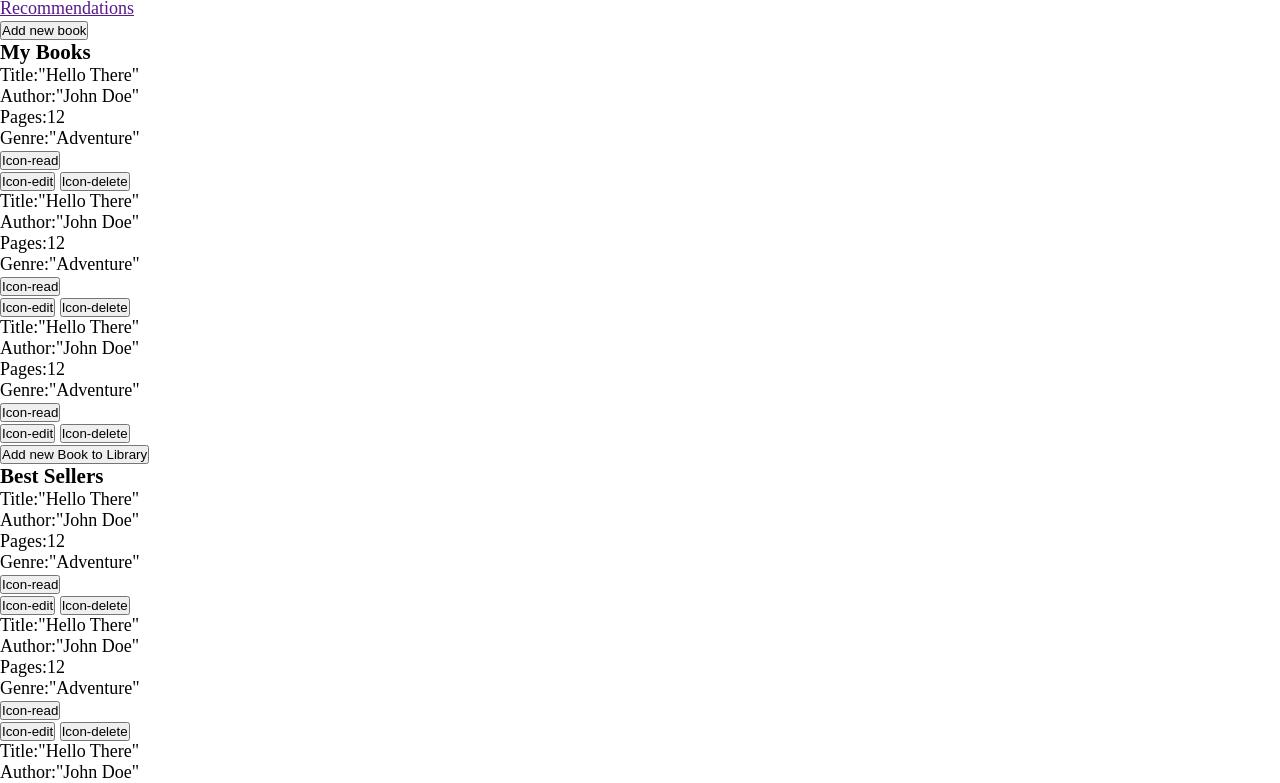
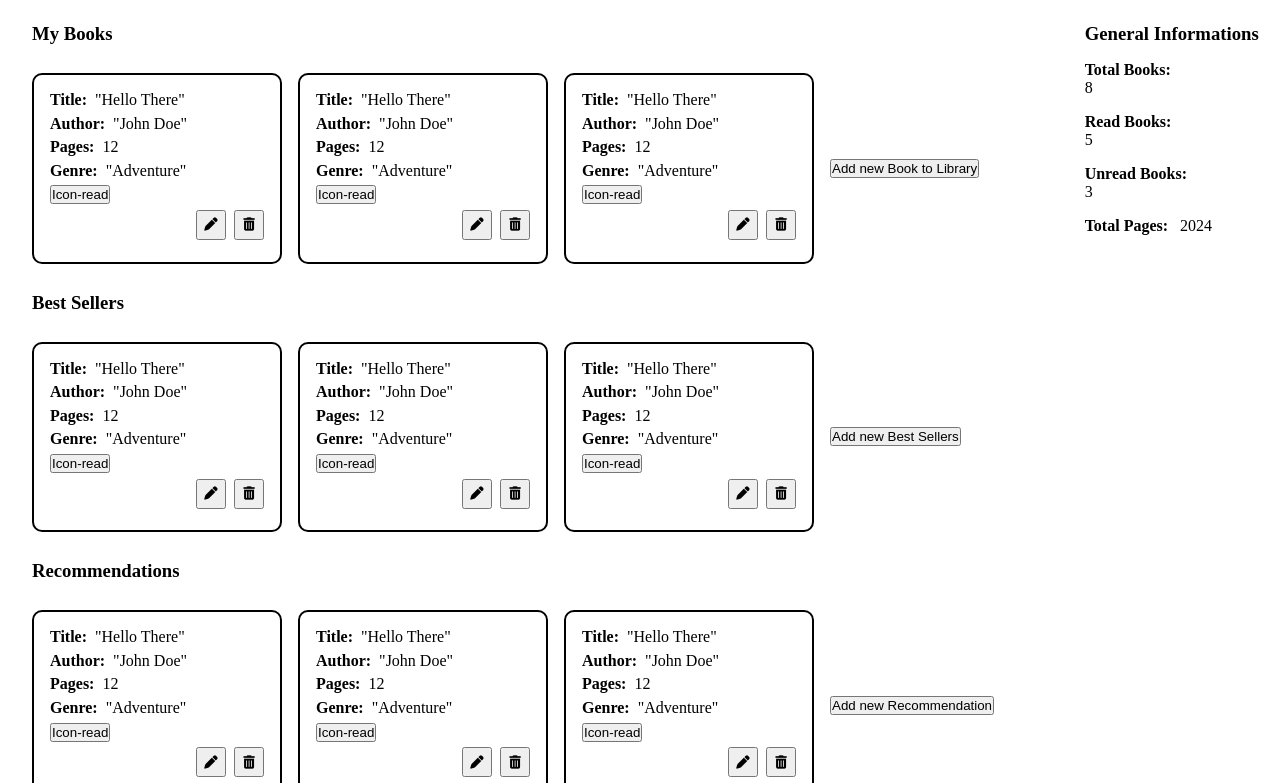
Before and after one commit to fatbardheminii/library-TOP, a plain HTML site: page index.html in a window 1280 px wide. Shown: the part 75-858 px from the top of the page. Drawn offline with Linux system fonts and the light colour scheme.

Commit message:
Style general layout using grid, flex

```diff
--- a/index.html
+++ b/index.html
@@ -5,11 +5,12 @@
     <meta name="viewport" content="width=device-width, initial-scale=1.0">
     <title>Library</title>
     <link rel="stylesheet" href="style.css">
+    <script src="https://kit.fontawesome.com/c815d48bf5.js" crossorigin="anonymous"></script>
 </head>
 <body>
     <header>
         <h2 class="header-title">Private Library</h2>
-        <ul>
+        <ul class="nav-right">
             <li><a href="">My Books</a></li>
             <li><a href="">Best Sellers</a></li>
             <li><a href="">Recommendations</a></li>
@@ -19,15 +20,16 @@
         <button class="add-new-book">Add new book</button>
         <div class="my-books-row">
             <h3 class="row-title">My Books</h3>
-            <div class="book-card">
+            <div class="row">
+                <div class="book-card">
                 <p class="title"><span>Title:</span>"Hello There"</p>
                 <p class="author"><span>Author:</span>"John Doe"</p>
                 <p class="pages"><span>Pages:</span>12</p>
                 <p class="genre"><span>Genre:</span>"Adventure"</p>
                 <button class="read-check">Icon-read</button>
                 <div class="edit-delete-wrap">
-                    <button class="edit-book">Icon-edit</button>
-                    <button class="delete-book">Icon-delete</button>
+                    <button class="edit-book"><i class="fa-solid fa-pen"></i></button>
+                    <button class="delete-book"><i class="fa-solid fa-trash-can"></i></button>
                 </div>
             </div>
             <div class="book-card">
@@ -37,8 +39,8 @@
                 <p class="genre"><span>Genre:</span>"Adventure"</p>
                 <button class="read-check">Icon-read</button>
                 <div class="edit-delete-wrap">
-                    <button class="edit-book">Icon-edit</button>
-                    <button class="delete-book">Icon-delete</button>
+                    <button class="edit-book"><i class="fa-solid fa-pen"></i></button>
+                    <button class="delete-book"><i class="fa-solid fa-trash-can"></i></button>
                 </div>
             </div>
             <div class="book-card">
@@ -48,23 +50,25 @@
                 <p class="genre"><span>Genre:</span>"Adventure"</p>
                 <button class="read-check">Icon-read</button>
                 <div class="edit-delete-wrap">
-                    <button class="edit-book">Icon-edit</button>
-                    <button class="delete-book">Icon-delete</button>
+                    <button class="edit-book"><i class="fa-solid fa-pen"></i></button>
+                    <button class="delete-book"><i class="fa-solid fa-trash-can"></i></button>
                 </div>
             </div>
             <button class="add-my-book">Add new Book to Library</button>
+            </div>
         </div>
         <div class="best-sellers-row">
             <h3 class="row-title">Best Sellers</h3>
-            <div class="book-card">
+            <div class="row">
+                <div class="book-card">
                 <p class="title"><span>Title:</span>"Hello There"</p>
                 <p class="author"><span>Author:</span>"John Doe"</p>
                 <p class="pages"><span>Pages:</span>12</p>
                 <p class="genre"><span>Genre:</span>"Adventure"</p>
                 <button class="read-check">Icon-read</button>
                 <div class="edit-delete-wrap">
-                    <button class="edit-book">Icon-edit</button>
-                    <button class="delete-book">Icon-delete</button>
+                    <button class="edit-book"><i class="fa-solid fa-pen"></i></button>
+                    <button class="delete-book"><i class="fa-solid fa-trash-can"></i></button>
                 </div>
             </div>
             <div class="book-card">
@@ -74,8 +78,8 @@
                 <p class="genre"><span>Genre:</span>"Adventure"</p>
                 <button class="read-check">Icon-read</button>
                 <div class="edit-delete-wrap">
-                    <button class="edit-book">Icon-edit</button>
-                    <button class="delete-book">Icon-delete</button>
+                    <button class="edit-book"><i class="fa-solid fa-pen"></i></button>
+                    <button class="delete-book"><i class="fa-solid fa-trash-can"></i></button>
                 </div>
             </div>
             <div class="book-card">
@@ -85,23 +89,25 @@
                 <p class="genre"><span>Genre:</span>"Adventure"</p>
                 <button class="read-check">Icon-read</button>
                 <div class="edit-delete-wrap">
-                    <button class="edit-book">Icon-edit</button>
-                    <button class="delete-book">Icon-delete</button>
+                    <button class="edit-book"><i class="fa-solid fa-pen"></i></button>
+                    <button class="delete-book"><i class="fa-solid fa-trash-can"></i></button>
                 </div>
             </div>
             <button class="add-best-sellers">Add new Best Sellers</button>
+            </div>
         </div>
         <div class="recommendations-row">
             <h3 class="row-title">Recommendations</h3>
-            <div class="book-card">
+            <div class="row">
+                <div class="book-card">
                 <p class="title"><span>Title:</span>"Hello There"</p>
                 <p class="author"><span>Author:</span>"John Doe"</p>
                 <p class="pages"><span>Pages:</span>12</p>
                 <p class="genre"><span>Genre:</span>"Adventure"</p>
                 <button class="read-check">Icon-read</button>
                 <div class="edit-delete-wrap">
-                    <button class="edit-book">Icon-edit</button>
-                    <button class="delete-book">Icon-delete</button>
+                    <button class="edit-book"><i class="fa-solid fa-pen"></i></button>
+                    <button class="delete-book"><i class="fa-solid fa-trash-can"></i></button>
                 </div>
             </div>
             <div class="book-card">
@@ -111,8 +117,8 @@
                 <p class="genre"><span>Genre:</span>"Adventure"</p>
                 <button class="read-check">Icon-read</button>
                 <div class="edit-delete-wrap">
-                    <button class="edit-book">Icon-edit</button>
-                    <button class="delete-book">Icon-delete</button>
+                    <button class="edit-book"><i class="fa-solid fa-pen"></i></button>
+                    <button class="delete-book"><i class="fa-solid fa-trash-can"></i></button>
                 </div>
             </div>
             <div class="book-card">
@@ -122,23 +128,25 @@
                 <p class="genre"><span>Genre:</span>"Adventure"</p>
                 <button class="read-check">Icon-read</button>
                 <div class="edit-delete-wrap">
-                    <button class="edit-book">Icon-edit</button>
-                    <button class="delete-book">Icon-delete</button>
+                    <button class="edit-book"><i class="fa-solid fa-pen"></i></button>
+                    <button class="delete-book"><i class="fa-solid fa-trash-can"></i></button>
                 </div>
             </div>
             <button class="add-recommendation">Add new Recommendation</button>
+            </div>
         </div>
     </main>
     <aside>
+        <h3 class="aside-title">General Informations</h3>
         <p class="total-books"><span>Total Books: </span><br>8</p>
         <p class="read-books-num"><span>Read Books: </span><br>5</p>
         <p class="unread-books-num"><span>Unread Books: </span><br>3</p>
-        <p class="total-pages"><span>Toral Pages:</span> 2024</p>
+        <p class="total-pages"><span>Total Pages:</span> 2024</p>
 
     </aside>
     <footer>
         <h3 class="footer">
-            Copright F.Emini
+            Copyright F.Emini
         </h3>
     </footer>
 
--- a/style.css
+++ b/style.css
@@ -1,16 +1,131 @@
 /* General Selectors */
 * {
-    box-sizing: border-box;
-    margin: 0;
-    padding: 0;
+  box-sizing: border-box;
+  margin: 0;
+  padding: 0;
 }
 
 body {
-    font-size: 18px;
-    font-family: 'Montserrat';
+  width: 100%;
+  height: 100%;
+  font-size: 16px;
+  font-family: "Montserrat";
+  /* Grid Selectors */
+  display: grid;
+  grid-template-columns: 5fr 1fr;
+  grid-template-rows: 70px auto 40px;
+  grid-template-areas:
+    "header header"
+    "main aside"
+    "footer footer";
+    gap: .75rem;
 }
+
 /* Header Selectors */
+header {
+  grid-area: header;
+  display: flex;
+  justify-content: space-between;
+  align-items: center;
+  margin: 0.5rem 2.5rem 0;
+  box-shadow: 0 2px rgb(122, 122, 122);
+}
+
+.header-title {
+    text-transform: uppercase;
+    margin-left: 1rem;
+    word-spacing: .75rem;
+}
+
+.nav-right {
+  display: flex;
+  justify-content: space-evenly;
+  align-items: center;
+  width: 40%;
+  height: 100%;
+}
+
+li {
+  list-style: none;
+  width: 150px;
+  padding: .5rem 1rem;
+  text-align: center;
+  border-radius: 5px;
+}
+
+a {
+  text-decoration: none;
+  color: black;
+}
 
 /* Main Selectors */
+main {
+  grid-area: main;
+  width: 100%;
+  border-radius: 0 10px 10px 0;
+}
+
+.add-new-book {
+    width: 100px;
+    margin: 1rem 47%;
+    display: none;
+}
+
+.row {
+    display: flex;
+    justify-content: flex-start;
+    align-items: center;
+    flex-wrap: wrap;
+    margin: .5rem 2rem;
+    padding: .75rem 0;
+}
+
+.row-title {
+    margin: 1rem 2rem;
+}
+
+.edit-delete-wrap {
+  display: flex;
+  justify-content: flex-end;
+}
+
+.edit-book,
+.delete-book {
+  width: 30px;
+  height: 30px;
+  margin-left: .5rem;
+}
+
+.book-card {
+    margin-right: 1rem;
+    border: 2px solid black;
+    border-radius: 10px;
+    width: 250px;
+    padding: 1rem;
+}
+
+.book-card > * {
+  margin-bottom: .35rem;
+}
+
+span {
+  margin-right: .5rem;
+  font-weight: 800;
+}
+
+/* Aside Selectors */
+aside {
+  grid-area: aside;
+  padding: 1rem;
+  border-radius: 10px 0 0 10px;
+}
+
+aside * {
+  margin-bottom: 1rem;
+}
 
 /* Footer Selectors */
+footer {
+  grid-area: footer;
+  text-align: center;
+}
```
